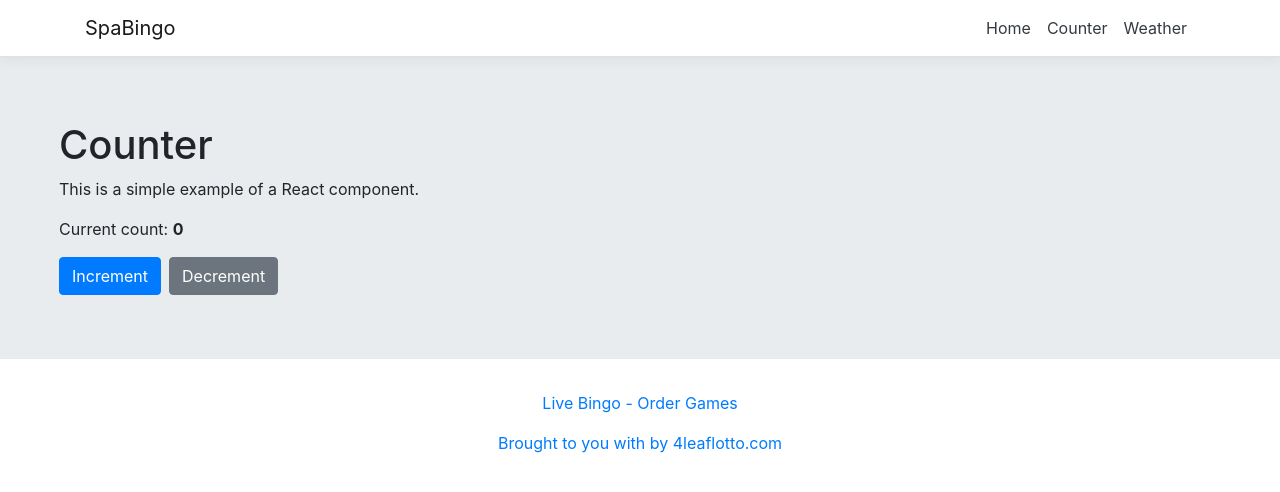
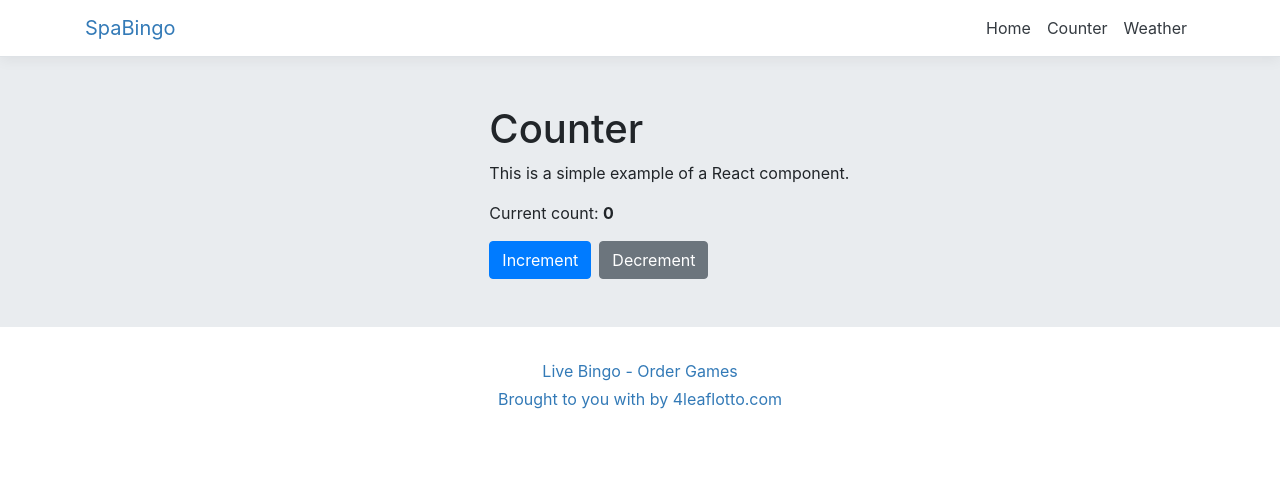
Before and after one commit to ryan2clw/csharpBingo, a React (Create React App) app in the folder ClientApp/: page /counter in a window 1280 px wide. Shown: the top 492 px of the page. Built offline with nearby package versions, Linux system fonts and the light colour scheme; some icons are missing; what react-router-redux would draw is missing.

Commit message:
I finally feel like I merged those 2 projects successfully, so am now going to work on bringing in the third one with the actual bingo game.

```diff
--- a/ClientApp/package.json
+++ b/ClientApp/package.json
@@ -3,6 +3,9 @@
   "version": "0.1.0",
   "private": true,
   "dependencies": {
+    "@fortawesome/fontawesome-svg-core": "^1.2.19",
+    "@fortawesome/free-solid-svg-icons": "^5.9.0",
+    "@fortawesome/react-fontawesome": "^0.1.4",
     "bootstrap": "^4.3.1",
     "jquery": "3.3.1",
     "react": "^16.0.0",
--- a/ClientApp/public/index.html
+++ b/ClientApp/public/index.html
@@ -20,9 +20,15 @@
       work correctly both with client-side routing and a non-root public URL.
       Learn how to configure a non-root public URL by running `npm run build`.
     -->
+    <link href="//netdna.bootstrapcdn.com/bootstrap/3.0.0/css/bootstrap-glyphicons.css" rel="stylesheet">
     <style>
-      a { cursor: pointer; }
+      a { cursor: pointer; color: #337ab7 !important}
       .help-block { font-size: 12px; }
+      .blu-hu {
+        background: #337ab7 !important;
+        color: #fff !important;
+        border-color: #337ab7;
+      }
     </style>
     <title>SpaBingo</title>
   </head>
@@ -43,7 +49,7 @@
     -->
         <!-- credits -->
         <div class="text-center">
-          <p>
+          <p class="my-1">
               <a href="/" target="_top">Live Bingo - Order Games</a>
           </p>
           <p>
--- a/ClientApp/src/components/CounterPage.jsx
+++ b/ClientApp/src/components/CounterPage.jsx
@@ -6,7 +6,7 @@ import { actionCreators } from '../store/Counter';
 /* Example of a page with state but no AJAX, functional syntax */
 
 const CounterPage = props => (
-  <div>
+  <div class="col-md-4 offset-4">
     <h1>Counter</h1>
     <p>This is a simple example of a React component.</p>
     <p>
@@ -22,7 +22,6 @@ const CounterPage = props => (
     </div>
   </div>
 );
-
 export default connect(
   state => state.counter,
   dispatch => bindActionCreators( actionCreators, dispatch )
--- a/ClientApp/src/components/Layout.jsx
+++ b/ClientApp/src/components/Layout.jsx
@@ -6,7 +6,7 @@ import NavMenu from './NavMenu';
 export const Layout = (props) => (
     <div>
         <NavMenu />
-        <Row className="jumbotron">
+        <Row className="jumbotron row py-5">
                 <div className="">
                     <div className="">
                         {//message.message && <div className={`alert ${message.type}`}>{message.message}</div>
--- a/ClientApp/src/components/WeatherPage.jsx
+++ b/ClientApp/src/components/WeatherPage.jsx
@@ -48,7 +48,7 @@ class WeatherPage extends Component {
     const nextStartDateIndex = (props.startDateIndex || 0) + 5;
 
     return <p className='clearfix text-center'>
-      <Link className='btn btn-default pull-left' to={`/fetch-data/${prevStartDateIndex}`}>Previous</Link>
+      <Link className='btn blu-hu pull-left' to={`/fetch-data/${prevStartDateIndex}`}>Previous</Link>
       <Link className='btn btn-default pull-right' to={`/fetch-data/${nextStartDateIndex}`}>Next</Link>
       {props.isLoading ? <span>Loading...</span> : []}
     </p>;
@@ -56,7 +56,7 @@ class WeatherPage extends Component {
 
   render() {
     return (
-      <div>
+      <div class="col-md-7 offset-2">
         <h1>Weather forecast</h1>
         <p>This component demonstrates fetching data from the server and working with URL parameters.</p>
         {this.renderForecastsTable(this.props)}
```
Also changed, not shown: ClientApp/src/components/HomePage.jsx (+0 -7 lines), ClientApp/src/components/LoginPage.jsx (+2 -2 lines), 1 other file (tests, documents, lock files or other folders).
